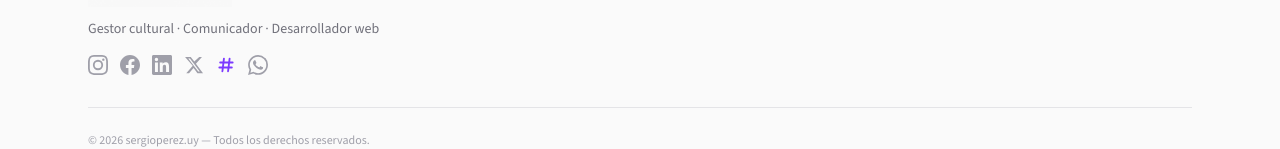
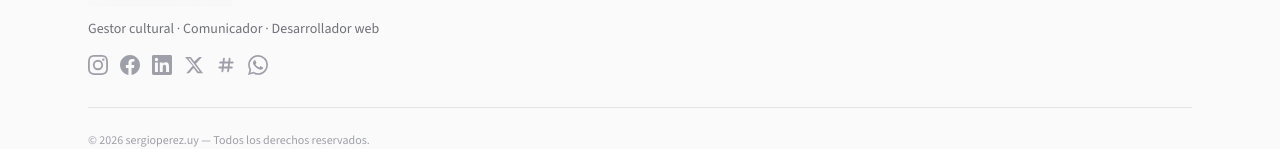
Before and after one commit to nuevositio/sergio-perez-website2, a Next.js app: page / in a window 1280 px wide. Shown: the part 1137-1286 px from the top of the page. Built offline with nearby package versions, Linux system fonts and the light colour scheme; no server answers; the database is empty.

Commit message:
Unificar color del icono Mesh

```diff
--- a/src/components/layout/public-footer.tsx
+++ b/src/components/layout/public-footer.tsx
@@ -54,7 +54,7 @@ const social = [
     href: "https://themesh.art/perfil/spgestioncultural/",
     label: "Mesh",
     icon: (
-      <svg viewBox="0 0 24 24" className="h-5 w-5 text-[#7c3aff]" aria-hidden="true">
+      <svg viewBox="0 0 24 24" className="h-5 w-5" aria-hidden="true">
         <path
           d="M9.5 4.5 7.7 19.5M16.3 4.5l-1.8 15M5 9h15M4 15h15"
           fill="none"
```
